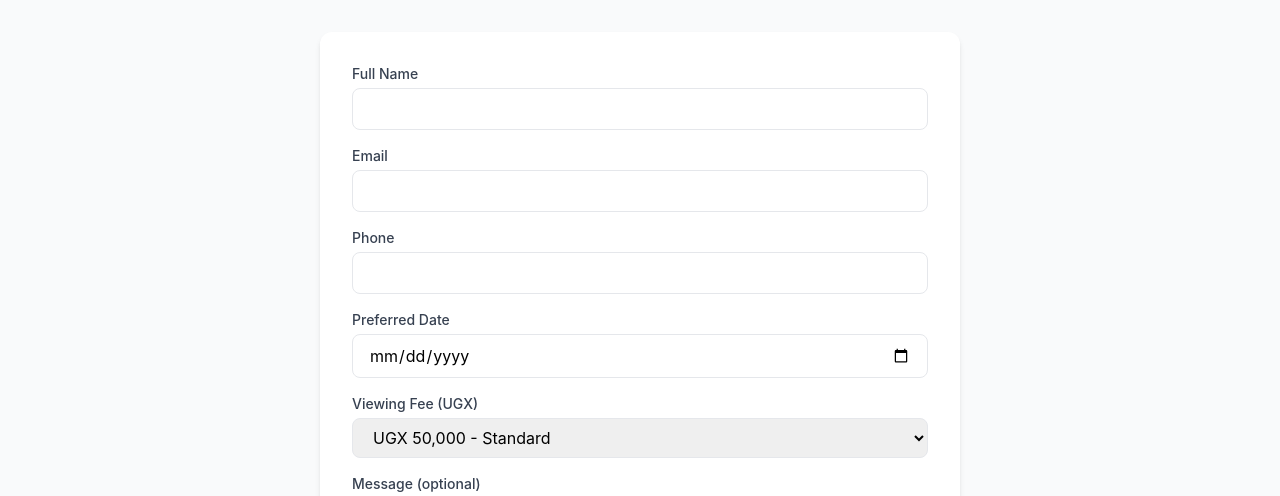
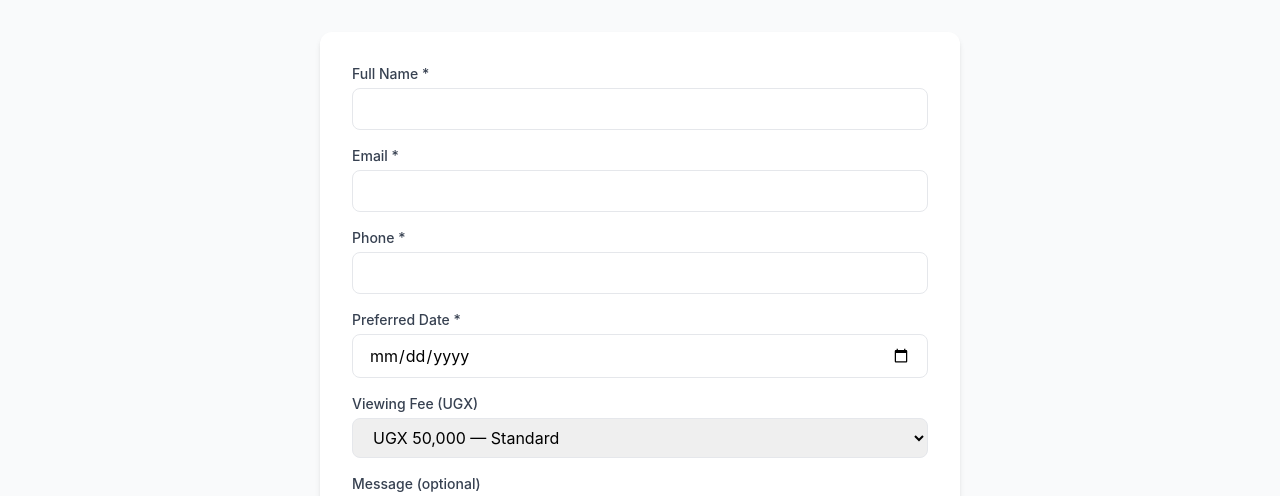
Before and after one commit to asiimwe3/sageco-evergreen, a Next.js app: page /book in a window 1280 px wide. Shown: the part 188-684 px from the top of the page. Built offline with nearby package versions, Linux system fonts and the light colour scheme; no server answers.

Commit message:
feat(seo,ux): add meta tags, prefill property title from query, improve UX

```diff
--- a/pages/book.js
+++ b/pages/book.js
@@ -1,67 +1,99 @@
-import Navbar from '../components/Navbar'
-import Footer from '../components/Footer'
-import Head from 'next/head'
-import { useState } from 'react'
+import Navbar from "../components/Navbar"
+import Footer from "../components/Footer"
+import Head from "next/head"
+import { useState, useEffect } from "react"
+import { useRouter } from "next/router"
+
+const SITE_URL = process.env.NEXT_PUBLIC_SITE_URL || "https://sageco-evergreen.vercel.app"
 
 export default function Book() {
-  const [form, setForm] = useState({ name: '', email: '', phone: '', date: '', message: '', amount: '50000' })
-  const [status, setStatus] = useState('')
+  const router = useRouter()
+  const [form, setForm] = useState({ name: "", email: "", phone: "", date: "", message: "", amount: "50000" })
+  const [status, setStatus] = useState("")
+
+  useEffect(() => {
+    if (router.query.title) {
+      setForm(f => ({ ...f, message: `Viewing request for: ${router.query.title}` }))
+    }
+  }, [router.query.title])
 
   const handleSubmit = async (e) => {
     e.preventDefault()
-    setStatus('processing')
+    setStatus("processing")
     try {
-      const res = await fetch('/api/pesapal/initiate', {
-        method: 'POST',
-        headers: { 'Content-Type': 'application/json' },
-        body: JSON.stringify(form)
+      const res = await fetch("/api/pesapal/initiate", {
+        method: "POST",
+        headers: { "Content-Type": "application/json" },
+        body: JSON.stringify({
+          ...form,
+          currency: "UGX",
+          description: form.message || "Property Viewing Fee",
+          first_name: form.name.split(" ")[0],
+          last_name: form.name.split(" ").slice(1).join(" ") || "N/A",
+          reference: `VIEWING-${router.query.property || "PROP"}-${Date.now()}`
+        })
       })
       const data = await res.json()
       if (data.redirect_url) {
         window.location.href = data.redirect_url
       } else {
-        setStatus('error')
+        setStatus("error")
       }
     } catch {
-      setStatus('error')
+      setStatus("error")
     }
   }
 
   return (
     <>
-      <Head><title>Book a Viewing - SAGECO EVERGREEN</title></Head>
+      <Head>
+        <title>Book a Property Viewing | SAGECO EVERGREEN</title>
+        <meta name="description" content="Book a property viewing with SAGECO EVERGREEN. Secure payment via PesaPal." />
+        <link rel="canonical" href={`${SITE_URL}/book`} />
+        <meta property="og:type" content="website" />
+        <meta property="og:url" content={`${SITE_URL}/book`} />
+        <meta property="og:title" content="Book a Property Viewing | SAGECO EVERGREEN" />
+        <meta property="og:description" content="Book a property viewing with SAGECO EVERGREEN. Secure payment via PesaPal." />
+        <meta property="og:image" content={`${SITE_URL}/og-image.png`} />
+      </Head>
       <Navbar />
       <div className="max-w-2xl mx-auto px-4 py-12">
         <h1 className="text-3xl font-bold text-primary mb-2">Book a Viewing</h1>
         <p className="text-gray-500 mb-8">Pay a viewing fee securely via PesaPal</p>
+        {router.query.title && (
+          <div className="bg-green-50 border border-green-200 rounded-lg p-4 mb-6">
+            <p className="text-primary font-bold">🏡 {decodeURIComponent(router.query.title)}</p>
+          </div>
+        )}
         <form onSubmit={handleSubmit} className="bg-white shadow-md rounded-xl p-8 space-y-4">
           <div>
-            <label className="block text-sm font-medium text-gray-700 mb-1">Full Name</label>
+            <label className="block text-sm font-medium text-gray-700 mb-1">Full Name *</label>
             <input required className="w-full border rounded-lg px-4 py-2 focus:ring-2 focus:ring-primary outline-none"
               value={form.name} onChange={e => setForm({...form, name: e.target.value})} />
           </div>
           <div>
-            <label className="block text-sm font-medium text-gray-700 mb-1">Email</label>
+            <label className="block text-sm font-medium text-gray-700 mb-1">Email *</label>
             <input required type="email" className="w-full border rounded-lg px-4 py-2 focus:ring-2 focus:ring-primary outline-none"
               value={form.email} onChange={e => setForm({...form, email: e.target.value})} />
           </div>
           <div>
-            <label className="block text-sm font-medium text-gray-700 mb-1">Phone</label>
+            <label className="block text-sm font-medium text-gray-700 mb-1">Phone *</label>
             <input required className="w-full border rounded-lg px-4 py-2 focus:ring-2 focus:ring-primary outline-none"
               value={form.phone} onChange={e => setForm({...form, phone: e.target.value})} />
           </div>
           <div>
-            <label className="block text-sm font-medium text-gray-700 mb-1">Preferred Date</label>
-            <input required type="date" className="w-full border rounded-lg px-4 py-2 focus:ring-2 focus:ring-primary outline-none"
+            <label className="block text-sm font-medium text-gray-700 mb-1">Preferred Date *</label>
+            <input required type="date" min={new Date().toISOString().split("T")[0]}
+              className="w-full border rounded-lg px-4 py-2 focus:ring-2 focus:ring-primary outline-none"
               value={form.date} onChange={e => setForm({...form, date: e.target.value})} />
           </div>
           <div>
             <label className="block text-sm font-medium text-gray-700 mb-1">Viewing Fee (UGX)</label>
             <select className="w-full border rounded-lg px-4 py-2 focus:ring-2 focus:ring-primary outline-none"
               value={form.amount} onChange={e => setForm({...form, amount: e.target.value})}>
-              <option value="50000">UGX 50,000 - Standard</option>
-              <option value="100000">UGX 100,000 - Premium</option>
-              <option value="200000">UGX 200,000 - VIP</option>
+              <option value="50000">UGX 50,000 — Standard</option>
+              <option value="100000">UGX 100,000 — Premium</option>
+              <option value="200000">UGX 200,000 — VIP</option>
             </select>
           </div>
           <div>
@@ -69,11 +101,11 @@ export default function Book() {
             <textarea rows={3} className="w-full border rounded-lg px-4 py-2 focus:ring-2 focus:ring-primary outline-none"
               value={form.message} onChange={e => setForm({...form, message: e.target.value})} />
           </div>
-          <button type="submit" disabled={status==='processing'}
+          <button type="submit" disabled={status === "processing"}
             className="w-full bg-primary text-white py-3 rounded-lg font-bold hover:opacity-90 disabled:opacity-50">
-            {status==='processing' ? 'Redirecting to PesaPal...' : 'Pay with PesaPal'}
+            {status === "processing" ? "Redirecting to PesaPal..." : "Pay with PesaPal"}
           </button>
-          {status==='error' && <p className="text-red-500 text-sm text-center">Payment failed. Please try again.</p>}
+          {status === "error" && <p className="text-red-500 text-sm text-center">Payment failed. Please try again.</p>}
         </form>
       </div>
       <Footer />
```
